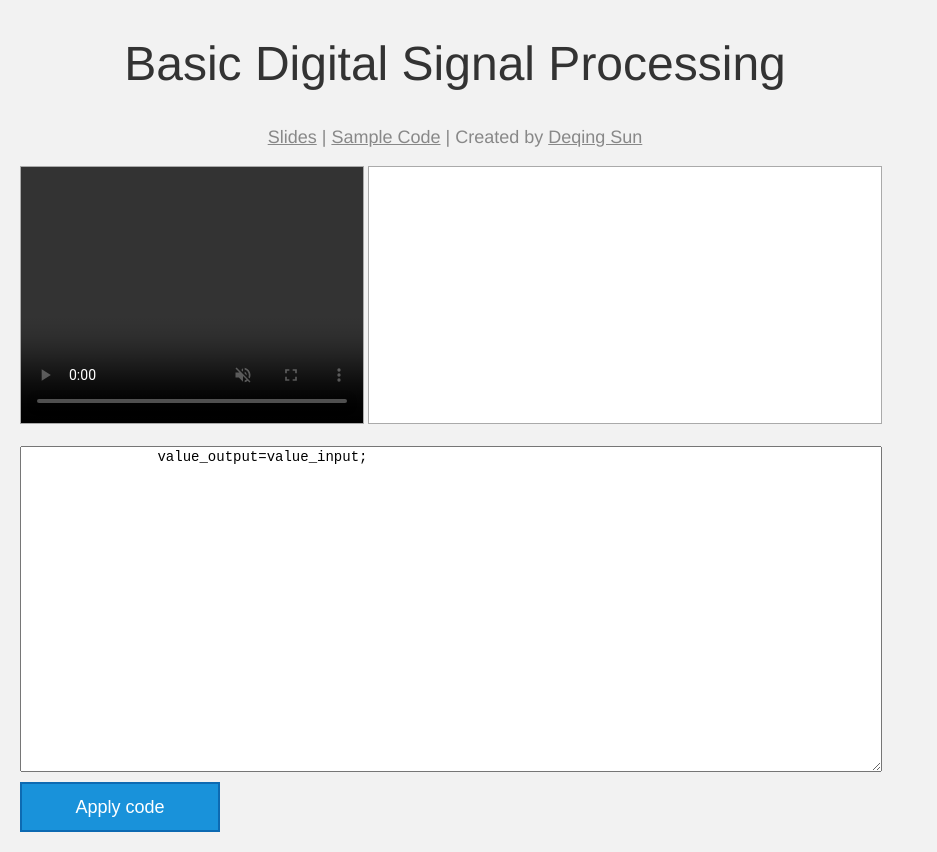
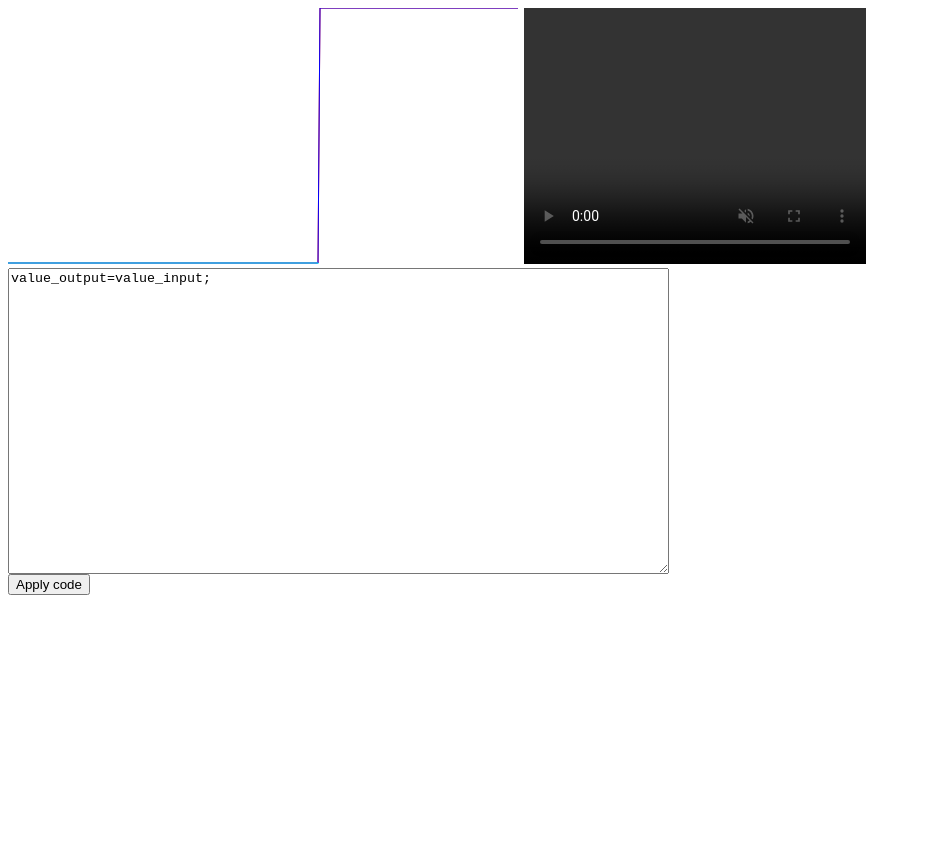
Before and after one commit to DeqingSun/Javascript-Signal-Processing, a plain HTML site: page pages/playground.html in a window 1280 px wide. Shown: the whole page, without its empty margins (0-937 px from the left). After the commit the page ends 800 px from the top, so only its background shows below. Drawn offline with Linux system fonts and the light colour scheme.

Commit message:
Revert fbd0abf..fa32bdb
This rolls back to commit fbd0abf7529b4c13bd3462a36bcd744c526fcdba.

```diff
--- a/pages/playground.html
+++ b/pages/playground.html
@@ -1,61 +1,29 @@
 <html>
 <head>
 <meta http-equiv="Content-Type" content="text/html; charset=UTF-8" />
-<title>Basic Signal Processing Playground</title>
+<title>camera signal</title>
 <script src="build/tracking.js"></script>
-<style type="text/css">
-    body{
-	margin: 0; padding: 0;
-	background-color: #f2f2f2;
-    }
-    h1{
-	font-size: 48px; line-height: 1; font-weight: 200; margin: 20px; padding: 20px 0 20px 0;
-	color: #333;
-	font-family: "Helvetica Neue","Helvetica","Arial","Verdana","sans-serif";
-	text-align: center;
-    }
-    p{
-	font-size: 18px; line-height: 1; font-weight: 200; margin: 20px;
-	color: #888;
-	font-family: "Helvetica Neue","Helvetica","Arial","Verdana","sans-serif";
-	text-align: center;
-    }
-    a:link    {color:#888; background-color:transparent; text-decoration:underline}
-    a:visited {color:#888; background-color:transparent; text-decoration:underline}
-    a:hover   {color:#1992da; background-color:transparent; text-decoration:underline}
-    a:active  {color:#1992da; background-color:transparent; text-decoration:underline}
-    #container{
-	margin: 20px;
-    }
-</style>
 </head>
 
 <body>
-    <div id="container">
-	<div id="title" style="width: 870px; height: auto;">
-	    <h1>Basic Digital Signal Processing</h1>
-	    <p><a href="https://docs.google.com/presentation/d/1TApMrwrA7XBG5oQ5tKh7ZBJyj0iNbGzWPA_iuJhdl1s/edit?usp=sharing" target="_blank">Slides</a> | <a href="https://github.com/DeqingSun/Javascript-Signal-Processing/blob/master/Working%20code.txt" target="_blank">Sample Code</a> | Created by <a href="https://github.com/DeqingSun" target="_blank">Deqing Sun</a></p>
+<div>
+    <div id="canvas-container" style="width: 512px; height: 256px; display:inline-block">
+    	<canvas id="sineCanvas" style="width: 512px; height: 256px;" width="512" height="256">
+        </canvas>
     </div>
-	<div style="width: 870px; height: 260px;">
-	    <div id="canvas-container2" style="width: 342px; height: 256px; background-color: #000; border: solid 1px #aaa; display: inline-block; position: relative;">
-		<video id="camVideo" style="width: 100%; height: 100%; position: absolute; top: 0; left: 0;" preload autoplay loop muted controls></video>
-		<canvas id="camCanvas" style="width: 100%; height: 100%; position: absolute; top: 0; left: 0;"></canvas>
-	    </div>
-
-	    <div id="canvas-container" style="width: 512px; height: 256px; background-color: #fff; border: solid 1px #aaa; display: inline-block; position: relative;">
-		<canvas id="sineCanvas" style="width: 100%; height: 100%; position: absolute; top: 0; left: 0;"></canvas>
+    <div id="canvas-container2" style="width: 342px; height: 256px; display:inline-block">
+    	<video id="camVideo" width="342" height="256" style="position:absolute" preload autoplay loop muted controls></video>
+        <canvas id="camCanvas" width="342" height="256" style="position:absolute"></canvas>
     </div>
 </div>
-	<div style="width: 862px; height: auto; float: none; display: inline-block; margin: 20px 0 10px 0;">
-	    <textarea id="inputCode" cols="80" rows="20" style="width: 100%; height: auto; font-size: 14px; text-align: left;">
+<div>
+<textarea id="inputCode" cols="80" rows="20">
 value_output=value_input;
 </textarea>
 </div>
 <div>
-	    <button onClick="runCode()" style="width: 200px; height: 50px; background-color: #1992da; border: solid 2px #0d6ab2; color: #fff; font-size: 18px;">Apply code</button>
+<button onClick="runCode()">Apply code</button>
 <p id="eval_result"></p>
-	</div>
-
 </div>
 <script>
 
```
Lines whose indentation alone changed are shown as unchanged.
